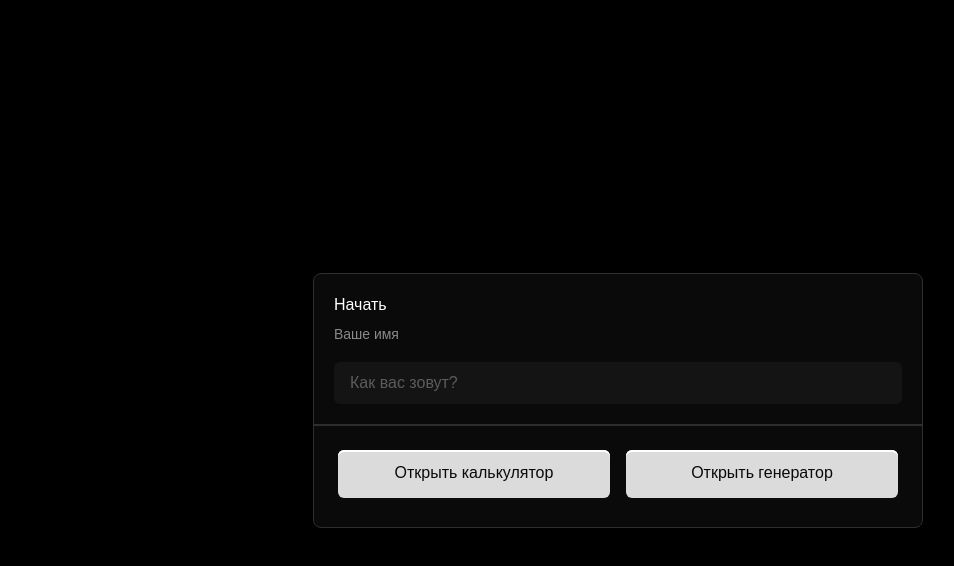
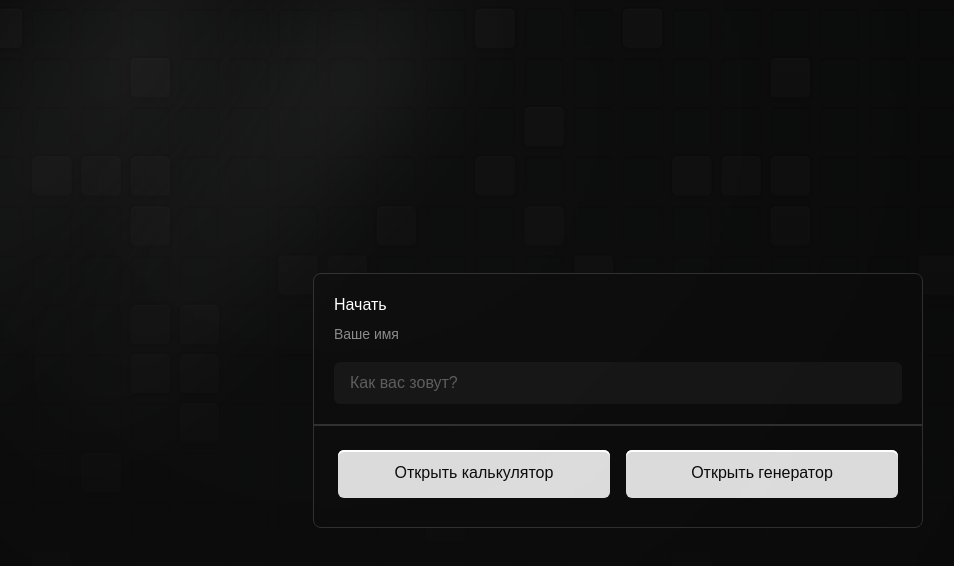
Before and after one commit to ArtycoBW/UtilityHub, a Next.js app: page / in a window 1280 px wide. Shown: the top 566 px of the page, without its empty margins (22-976 px from the left). Built offline with nearby package versions, Linux system fonts and the light colour scheme.

Commit message:
настройка фона сайта

```diff
--- a/src/app/layout.tsx
+++ b/src/app/layout.tsx
@@ -27,6 +27,9 @@ export default function RootLayout({
   return (
     <html lang="ru">
       <body className={`${typefaceBook.variable} ${typefaceRegular.variable}`}>
+      <div className="ellipse1" />
+      <div className="ellipse2" />
+      <div className="ellipse3" />
         {children}
       </body>
     </html>
--- a/src/app/styles/Header.module.scss
+++ b/src/app/styles/Header.module.scss
@@ -35,6 +35,8 @@
 
 		.username {
 			font-size: 14px;
+			font-weight: 400;
+			line-height: 20px;
 			color: var(--main-color);
 		}
 
--- a/src/app/styles/globals.scss
+++ b/src/app/styles/globals.scss
@@ -25,7 +25,7 @@ html,
 body,
 #root,
 .app {
-  background-color: black;
+  background-color: var(--gray-950);
   height: 100%;
   width: 100%;
   overflow-x: hidden;
@@ -34,3 +34,46 @@ body,
   padding: 0;
   margin: 0;
 }
+
+body {
+  background-image: linear-gradient(rgba(10, 10, 10, 0.3), rgba(10, 10, 10, 1)),
+                  url("/assets/background.png");
+	background-repeat: no-repeat;
+	background-size: cover;
+	background-position: center;
+}
+
+.ellipse1 {
+  position: absolute;
+  width: 81.14px;
+  height: 602px;
+  top: -90.5px;
+  left: -20px;
+  transform: rotate(40.31deg);
+  opacity: 0.15;
+  background: linear-gradient(to bottom, rgba(255, 255, 255, 1), rgba(255, 255, 255, 0));
+  filter: blur(71.5px);
+}
+
+.ellipse2 {
+  position: absolute;
+  width: 495.96px;
+  height: 362.44px;
+  top: -65.6px;
+  left: 109.35px;
+  opacity: 0.1;
+  background: rgba(255, 255, 255, 1);
+  filter: blur(300px);
+}
+
+.ellipse3 {
+  position: absolute;
+  width: 67.77px;
+  height: 602px;
+  top: -57.15px;
+  left: 191px;
+  transform: rotate(40.31deg);
+  opacity: 0.15;
+  background: linear-gradient(to bottom, rgba(255, 255, 255, 1), rgba(255, 255, 255, 0));
+  filter: blur(60px);
+}
```
